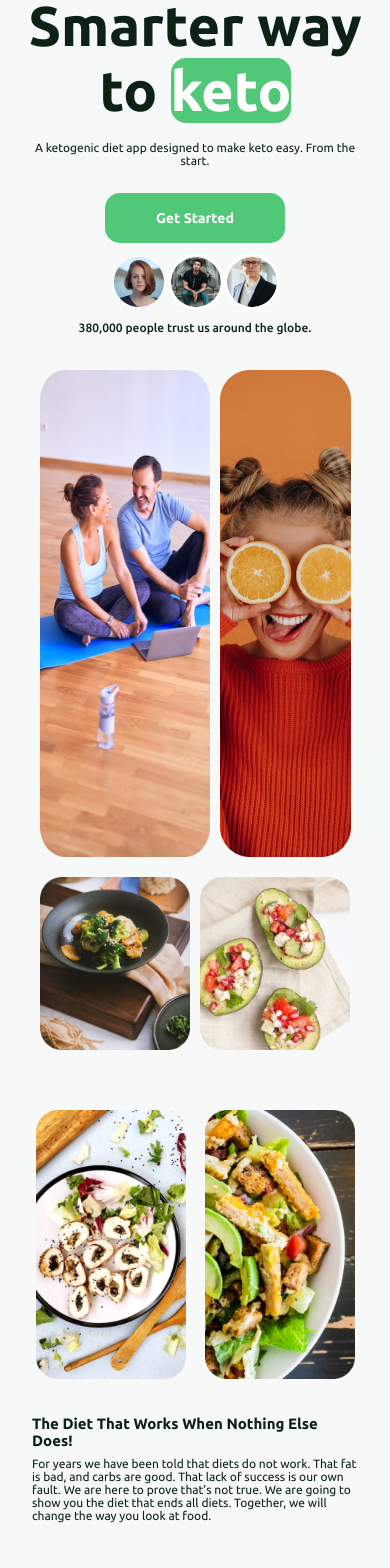
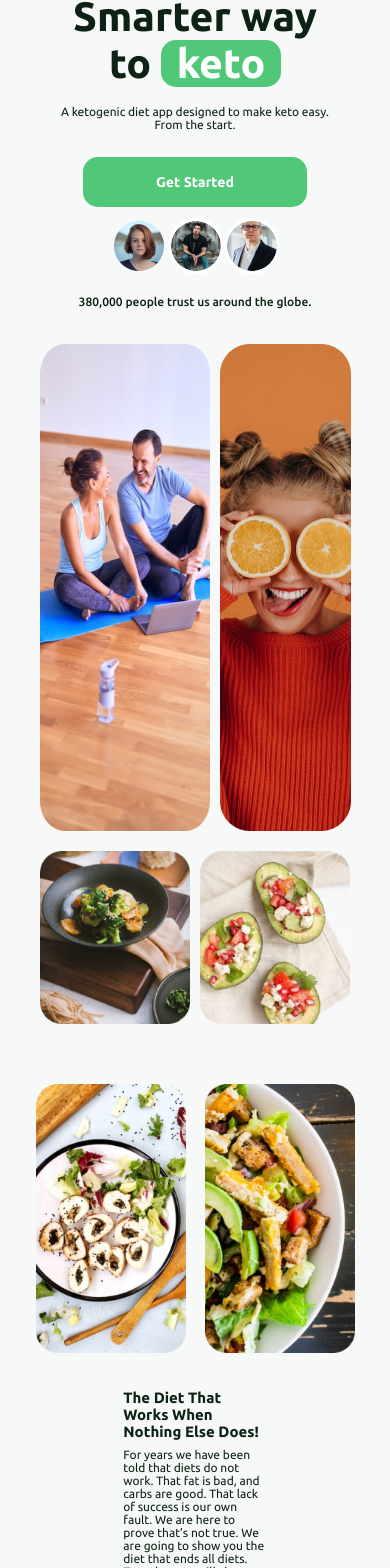
Before and after one commit to QASIMMIRZA-007/ketofit-app, a React (Vite) app: page / in a window 390 px wide. Shown: the part 135-1703 px from the top of the page. Built offline with nearby package versions, Linux system fonts and the light colour scheme; a web font is replaced by a local one.

Commit message:
changes updated

```diff
--- a/src/App.jsx
+++ b/src/App.jsx
@@ -6,7 +6,10 @@ function App() {
 
   return (
     <>
-   <Home/>
+    <div className='app'>
+    <Home/>
+    </div>
+
     </>
      )
 }
--- a/src/Components/About/About.scss
+++ b/src/Components/About/About.scss
@@ -66,10 +66,14 @@
         flex-direction: column;
     padding: 8px 16px;
         .aboutleft{
-            h1{}
+          h1{
+            text-align: center;
+          }
             p{
-                font-size: 15px;
-                width: fit-content;
+              font-size: 13px;
+              // width: fit-content;
+              width: 80%;
+              margin-inline: auto;
             }
 
         }
@@ -105,10 +109,15 @@
       flex-direction: column;
   padding: 8px 16px;
       .aboutleft{
+        h1{
+          text-align: center;
+        }
 
           p{
-              font-size: 15px;
-              width: fit-content;
+            font-size: 13px;
+            // width: fit-content;
+            width: 80%;
+            margin-inline: auto;
           }
 
       }
--- a/src/Components/Advertisement/addvertisement.scss
+++ b/src/Components/Advertisement/addvertisement.scss
@@ -50,11 +50,14 @@
         .addvertise-container{
             margin-top: 4rem;
             display: block;
+            margin-right: 0;
             .addvertise-left{
 display: none;
             }
             .addvertise-right{
-                padding: 10px;
+                width: 80%;
+                margin-inline: auto;
+
                 h1{
                     width: fit-content;
                     font-size: 24px;
@@ -64,12 +67,47 @@ font-size: 15px;
 width: fit-content;
                 }
                 .addvertise-para{
-
+width: fit-content;
                 }
                 img{
-                    width: 338px;
+                    width: 90%;
+                   margin-inline: auto;
                 }
             }
         }
     }
 }
+
+@media screen and (max-width: 992px){
+    #addvertise{
+        .addvertise-container{
+            margin-top: 4rem;
+            display: block;
+            margin-right: 0;
+
+            .addvertise-left{
+display: none;
+            }
+            .addvertise-right{
+                width: 80%;
+                margin-inline: auto;
+
+                h1{
+                    width: fit-content;
+                    font-size: 24px;
+                }
+                p{
+font-size: 15px;
+width: fit-content;
+                }
+                .addvertise-para{
+width: fit-content;
+                }
+                img{
+                   width: 90%;
+                   margin-inline: auto;
+                }
+            }
+        }
+    }
+}
--- a/src/Components/DietFeatures/Dietfeatures.scss
+++ b/src/Components/DietFeatures/Dietfeatures.scss
@@ -2,8 +2,8 @@
   .container {
     padding: 2rem;
     display: flex;
-    margin-top: 7rem;
-    margin-left: 8.5rem;
+    margin-top: 5rem;
+    // margin-left: 8.5rem;
     gap: 40px;
     .left-container {
       .images {
@@ -35,7 +35,7 @@
     margin-top: 4rem;
     display: flex;
     justify-content: space-around;
-    align-items: baseline;
+    align-items: center;
     // gap: 50px;
     // margin-left: 14rem;
     .weightloss {
@@ -74,6 +74,7 @@
           font-style: normal;
           font-weight: 700;
           line-height: normal;
+          margin-bottom: 0;
         }
       }
     }
@@ -225,7 +226,11 @@
   }
 }
 @media (max-width: 768px) {
-  #dietfeatures .container .left-container .images {
+  #dietfeatures {
+    .container {
+      margin-left: 0;
+      .left-container {
+        .images {
           display: flex;
           gap: 19px;
           // justify-content: center;
@@ -235,8 +240,39 @@
           }
         }
       }
+
+     }
+
+   }
+
+}
 @media (max-width: 768px) {
-  #dietfeatures .container {
+  #dietfeatures{
+    .container {
+      margin-left: 0;
+      gap: 20px;
+      flex-direction: column;
+      margin: 0;
+      margin-top: 30px;
+      justify-content: center;
+      align-items: center;
+      margin-left: 0rem;
+      .right-container {
+        // width: 337px;
+        margin-top: 1rem;
+        width: 44%;
+
+        h1 {
+          font-size: 15px;
+        }
+      }
+    }
+   }
+
+}
+@media (max-width: 768px) {
+  #dietfeatures{
+    .container {
       gap: 20px;
       flex-direction: column;
 
@@ -244,15 +280,19 @@
       margin-top: 30px;
       justify-content: center;
       align-items: center;
+      margin-left: 0rem;
       .right-container {
         // width: 337px;
         margin-top: 1rem;
+        width: 44%;
 
         h1 {
           font-size: 15px;
         }
       }
     }
+   }
+
 }
 
 @media (max-width: 768px) {
@@ -279,6 +319,8 @@
         p {
           // width: 389px;
           width: fit-content;
+          width: 80%;
+          margin-inline: auto;
           // text-align: justify;
         }
       }
@@ -367,6 +409,7 @@
       flex-direction: column;
       justify-content: center;
       align-items: center;
+
       .weightloss {
         margin: 0 29px;
         // flex-direction: column;
@@ -387,6 +430,8 @@
           // width: 389px;
           // text-align: justify;
           width: fit-content;
+          width: 80%;
+          margin-inline: auto;
         }
       }
       .block {
@@ -464,16 +509,20 @@
   }
 }
 @media (max-width: 992px) {
-  #dietfeatures .container {
+  #dietfeatures{
+    .container {
       padding-top: 10px;
       gap: 20px;
       flex-direction: column;
       margin-top: 30px;
       justify-content: center;
       align-items: center;
+      // margin-left: 2.5rem;
+      margin-left: 0;
       .right-container {
         width: 337px;
         width: fit-content;
+        width: 44%;
         margin-top: 1rem;
 
         h1 {
@@ -482,3 +531,4 @@
       }
     }
   }
+}
--- a/src/Components/Footer/Footer.scss
+++ b/src/Components/Footer/Footer.scss
@@ -3,6 +3,7 @@
 
   .footer {
     padding: 26px;
+    margin-top: 7rem;
 
     .footer-container {
       display: flex;
@@ -158,17 +159,29 @@ transition: all 0.3s ease-in;
   #footer{
 
     .footer{
-      // margin-top: 20rem;
+      margin-top: 2rem;
       .footer-container{
         flex-direction: column;
         flex-wrap: wrap;
         gap: 40px;
       .footer-left{
         .footer-flex{
+          .box{
+            width: 60%;
+            margin-inline: auto;
+            gap: 15px;
+            padding: 10px;
+            h2{
+              margin:0;
+            }
+            p{
+              margin: 0;
+            }
+          }
 
           // flex-direction: column;
           flex-wrap: wrap;
-          gap: 5px;
+          gap: 15px;
           p{
             width: 77vw;
           }
@@ -201,10 +214,11 @@ transition: all 0.3s ease-in;
         flex-wrap: wrap;
         gap: 40px;
       .footer-left{
+        align-items: center;
         .footer-flex{
           // flex-direction: column;
           flex-wrap: wrap;
-          gap: 5px;
+          gap: 15px;
         }
       }
       .footer-right{
--- a/src/Components/Homepage/Homepage.scss
+++ b/src/Components/Homepage/Homepage.scss
@@ -10,7 +10,7 @@
         display: flex;
         flex-direction: column;
         gap: 10px;
-
+        width: 356px;
 h1{
 
     color:  #0D2114;
@@ -61,9 +61,10 @@ margin-bottom: 4.6rem;
 }
 .circles{
   display: flex;
-  justify-content: center;
-  align-items: center;
+//   justify-content: center;
+//   align-items: center;
 //   gap: 10px;
+
 .homepage{
     margin-right: 20px;
 }
@@ -93,6 +94,8 @@ font-weight: 500;
 line-height: normal;
 position: relative;
 right: 36px;
+margin-top: 20px;
+// margin-inline: auto;
     }
 }
     }
@@ -147,6 +150,9 @@ column-gap: 13px;
       padding: 20px;
       .left{
         gap: 10px;
+        width: 80%;
+    margin-inline: auto;
+
 
       h1{
         font-size: 56px;
@@ -157,14 +163,14 @@ column-gap: 13px;
       }
 
       .homepage-btn{
-        margin:0 auto;
-        max-width: 333px;
+        width: 80%;
+        margin-inline: auto;
       }
       .circles{
-        gap: 10px;
+        // gap: 10px;
         margin-bottom: 10px;
         flex-direction: column;
-        align-items: baseline;
+        // align-items: baseline;
 
         .images{
 
@@ -223,8 +229,12 @@ justify-content: center;
       .left{
         gap: 10px;
         text-align: center;
+        width: 80%;
+    margin-inline: auto;
+
       h1{
         font-size: 56px;
+        font-size: 41px;
         .keto{
             width:120px;
             height: max-content;
@@ -233,13 +243,14 @@ justify-content: center;
 
       .homepage-btn{
         margin:0 auto;
-        max-width: 333px;
+        width: 80%;
+        margin-inline: auto;
       }
       .circles{
-        gap: 10px;
+        // gap: 10px;
         margin-bottom: 10px;
         flex-direction: column;
-        align-items: center;
+        // align-items: center;
         text-align: center;
 
         .images{
--- a/src/Components/Navbar/Navbar.css
+++ b/src/Components/Navbar/Navbar.css
@@ -1,13 +1,11 @@
-
-
 .navbar {
   display: flex;
   justify-content: space-between;
   align-items: center;
   padding: 1rem;
+}
 
-  }
-  .menu-btn{
+.menu-btn {
   color: #000;
 }
 
@@ -15,7 +13,7 @@
   font-size: 1.5rem;
   font-weight: bold;
 }
-  .btn{
+.btn {
   width: 180px;
   height: 50px;
   border-radius: 15px;
@@ -23,34 +21,29 @@ border: none;
   margin: 5px;
   transition: all 0.4s ease-in;
 }
- .btn1{
-	background: #E4EDE7;
-	 border: 1px solid #50C878;
+.btn1 {
+  background: #e4ede7;
+  border: 1px solid #50c878;
 }
-	.btn1:hover{
-		border: 1px solid #50C878;
+.btn1:hover {
+  border: 1px solid #50c878;
 }
 
-
-
-.btn2{
-	background-color: #50C878;
+.btn2 {
+  background-color: #50c878;
   color: #fff;
 }
-	.btn:hover{
+.btn:hover {
   /* background: #E4EDE7; */
-		border: 1px solid #50C878;
+  border: 1px solid #50c878;
   color: #000;
 }
-	.nav-flex{
+.nav-flex {
   display: flex;
   justify-content: center;
   align-items: center;
   gap: 10px;
 }
-
-
-
 
 /* Responsive styles */
 
@@ -70,6 +63,16 @@ transition: all 0.4s ease-in;
 @media (max-width: 768px) {
   .menu-btn {
     display: block;
+  }
+  ul{
+	padding-left: 0;
+  }
+  ul{
+	margin-top: 8px;
+  }
+
+  .btn{
+	width: 40%;
   }
 
   .nav-list {
--- a/src/Components/Reviews/Review.scss
+++ b/src/Components/Reviews/Review.scss
@@ -81,11 +81,12 @@ text-align: center;
 margin-top: 10px;
                 }
                 p{
-                    padding: 0 33px;
+                    // padding: 0 33px;
                     text-align: justify;
                     width: fit-content;
                     margin-bottom: 0.8rem;
-                    width: 90vw;
+                    width: 80%;
+                    margin-inline: auto;
 
 
 
@@ -132,12 +133,12 @@ text-align: center;
 margin-top: 10px;
                 }
                 p{
-                    padding: 0 33px;
+                    // padding: 0 33px;
                     text-align: justify;
                     width: fit-content;
                     // margin-bottom: 2rem;
-                    width: 90vw;
-                    margin-bottom: 2rem;
+                    width: 80%;
+                    margin-inline: auto;
 
                 }
                 .arrowcircleicons{
--- a/src/index.scss
+++ b/src/index.scss
@@ -10,10 +10,16 @@ html,body{
     // background: #000;
     font-family: 'Ubuntu', sans-serif;
 }
+.app{
+    width: 100%;
+    max-width: 1440px;
+    margin-inline: auto;
+}
 .home{
     background: #F6F9F7;
     // height: 110vh;
     width: 100%;
+    max-width: 100%;
 
 
 }
```
Also changed, not shown: vite.svg (added). Lines whose indentation alone changed are shown as unchanged.
